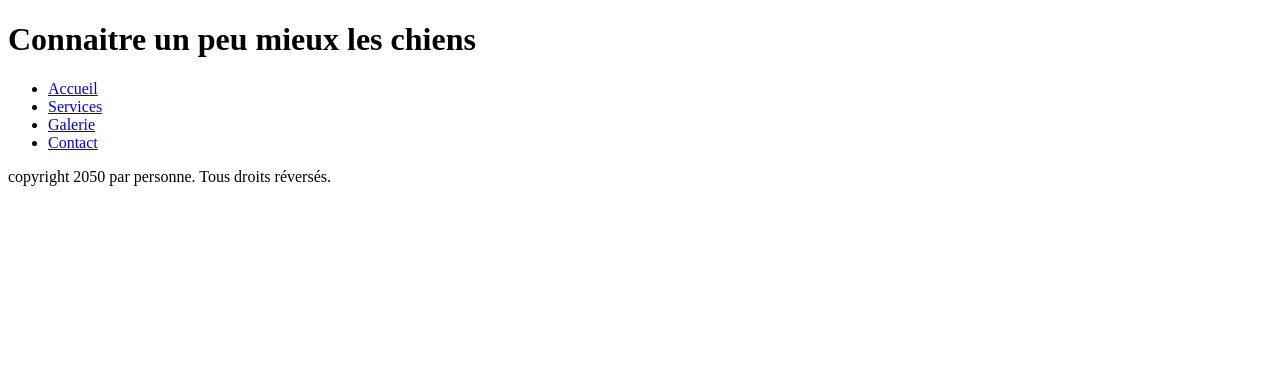
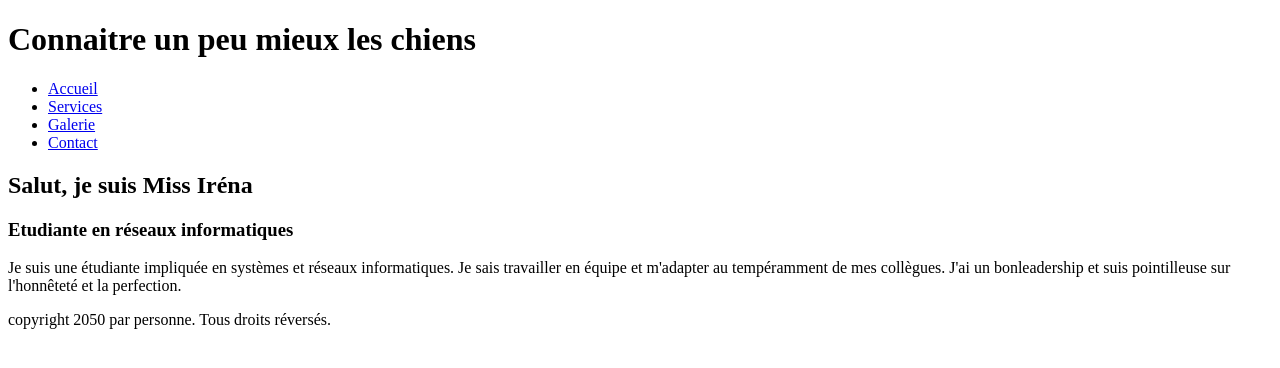
Before and after one commit to Irena-2/mon-cv, a plain HTML site: page index.html in a window 1280 px wide. Drawn offline with Linux system fonts and the light colour scheme.

Commit message:
mise en place de la section description

```diff
--- a/index.html
+++ b/index.html
@@ -17,8 +17,17 @@
        </ul>
     </header>
 
-
-
+    <section class="index">
+        <div class="index-content">
+            <h1>Salut, je suis Miss Iréna</h1>
+            <h3>Etudiante en réseaux informatiques</h3>
+            <p>
+                Je suis une étudiante impliquée en systèmes et réseaux informatiques. Je sais travailler en équipe et
+                m'adapter au tempéramment de mes collègues. J'ai un bonleadership et suis pointilleuse sur l'honnêteté
+                et la perfection.
+            </p>
+        </div>
+    </section>
     <footer><p>copyright 2050 par personne. Tous droits réversés.</p></footer>
 </body>
 </html>
```
